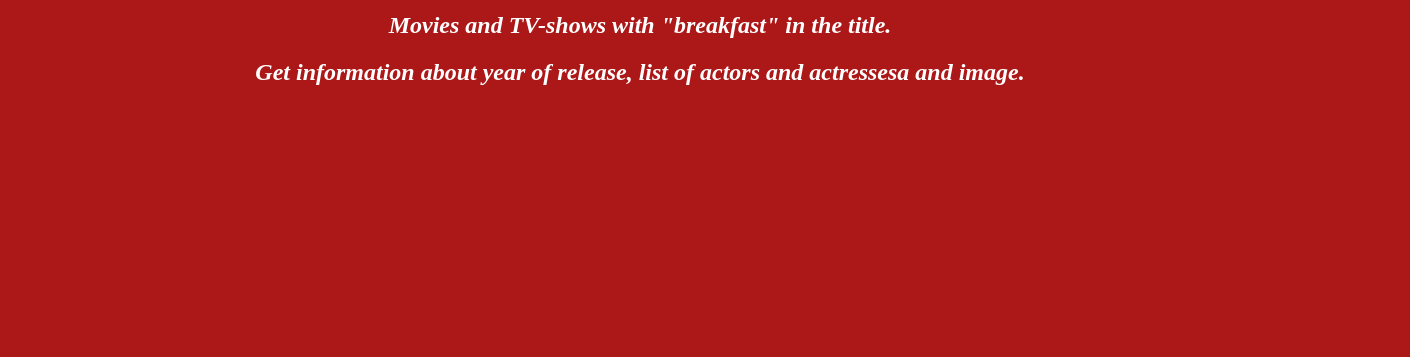
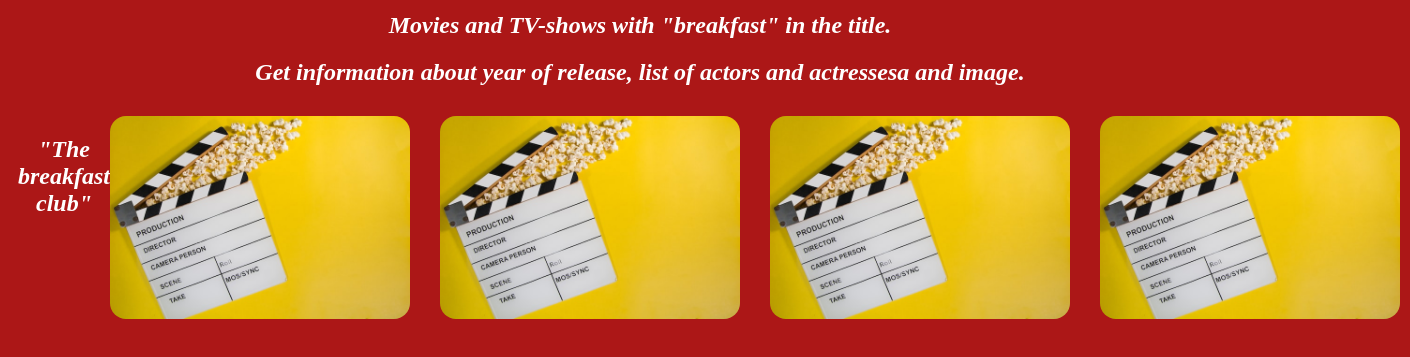
Before and after one commit to KineOnes/JavaScript1_ca, a plain HTML site: page index.html in a window 1280 px wide. Shown: the part 215-572 px from the top of the page, 1410 px wide, since content can reach past the window. Drawn offline with Linux system fonts and the light colour scheme; no server answers.

Commit message:
added movie-icon on index page(put in grid sytem), meant to be clickable and lead you to each movie on details page

```diff
--- a/index.html
+++ b/index.html
@@ -23,6 +23,26 @@
     <main>
         <h2>Movies and TV-shows with "breakfast" in the title.</h2>
         <h2>Get information about year of release, list of actors and actressesa and image.</h2>
+
+        <div class="container">
+            <div class="item">
+                <h2>"The breakfast club"</h2>
+                <img src="images/gr-stocks-q8P8YoR6erg-unsplash.jpg" class="icon" alt="image of movie clipboard">
+            </div>
+
+            <div class="item">
+                <img src="images/gr-stocks-q8P8YoR6erg-unsplash.jpg" class="icon" alt="image of movie clipboard">
+            </div>
+
+            <div class="item">
+                <img src="images/gr-stocks-q8P8YoR6erg-unsplash.jpg" class="icon" alt="image of movie clipboard">
+            </div>
+
+            <div class="item">
+                <img src="images/gr-stocks-q8P8YoR6erg-unsplash.jpg" class="icon" alt="image of movie clipboard">
+            </div>
+
+        </div>
     </main>
 
     <div class="movies"></div>
--- a/style.css/contact.css
+++ b/style.css/contact.css
@@ -1,10 +1,13 @@
 body {
-    width: 500px;
     text-align: center;
 }
 
+.red_title{
+    color:rgb(172, 23, 23);
+}
+
 .form {
-    flex: 1;
+    flex: 4;
     text-align: center;
 }
 
--- a/style.css/index.css
+++ b/style.css/index.css
@@ -23,5 +23,17 @@ a {
 
 header {
     padding-top: 60px;
-    /*padding-bottom: 60px;*/
+
 }
+
+.container {
+    text-align: center;
+    display: flex;
+    gap: 10px;
+}
+
+.item {
+    text-align: center;
+    display: flex;
+    padding: 10px;
+}
```
Also changed, not shown: contact.html (+1 -1 lines), images/gr-stocks-q8P8YoR6erg-unsplash.jpg (added), style.css/details.css (line endings or trailing spaces).
